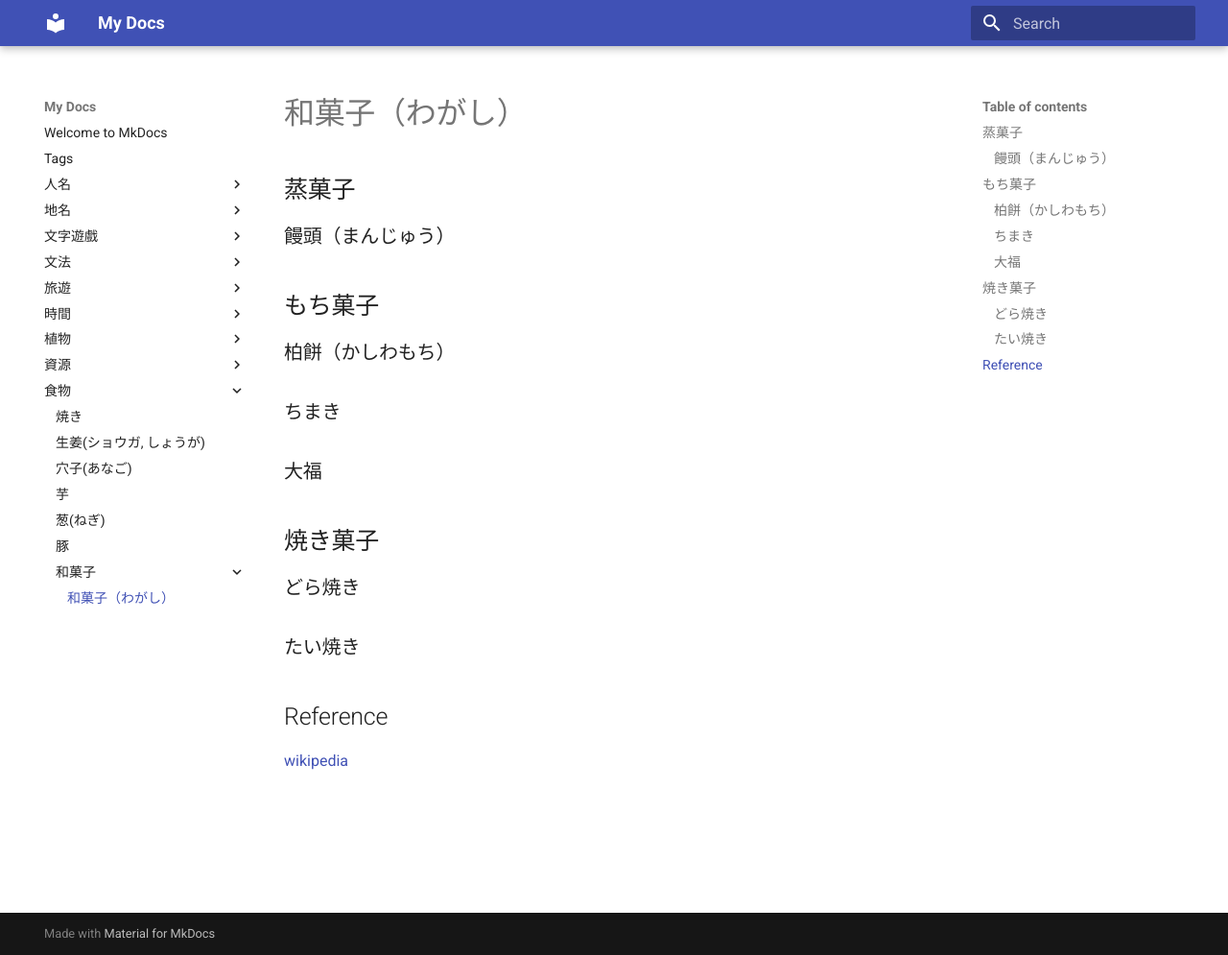
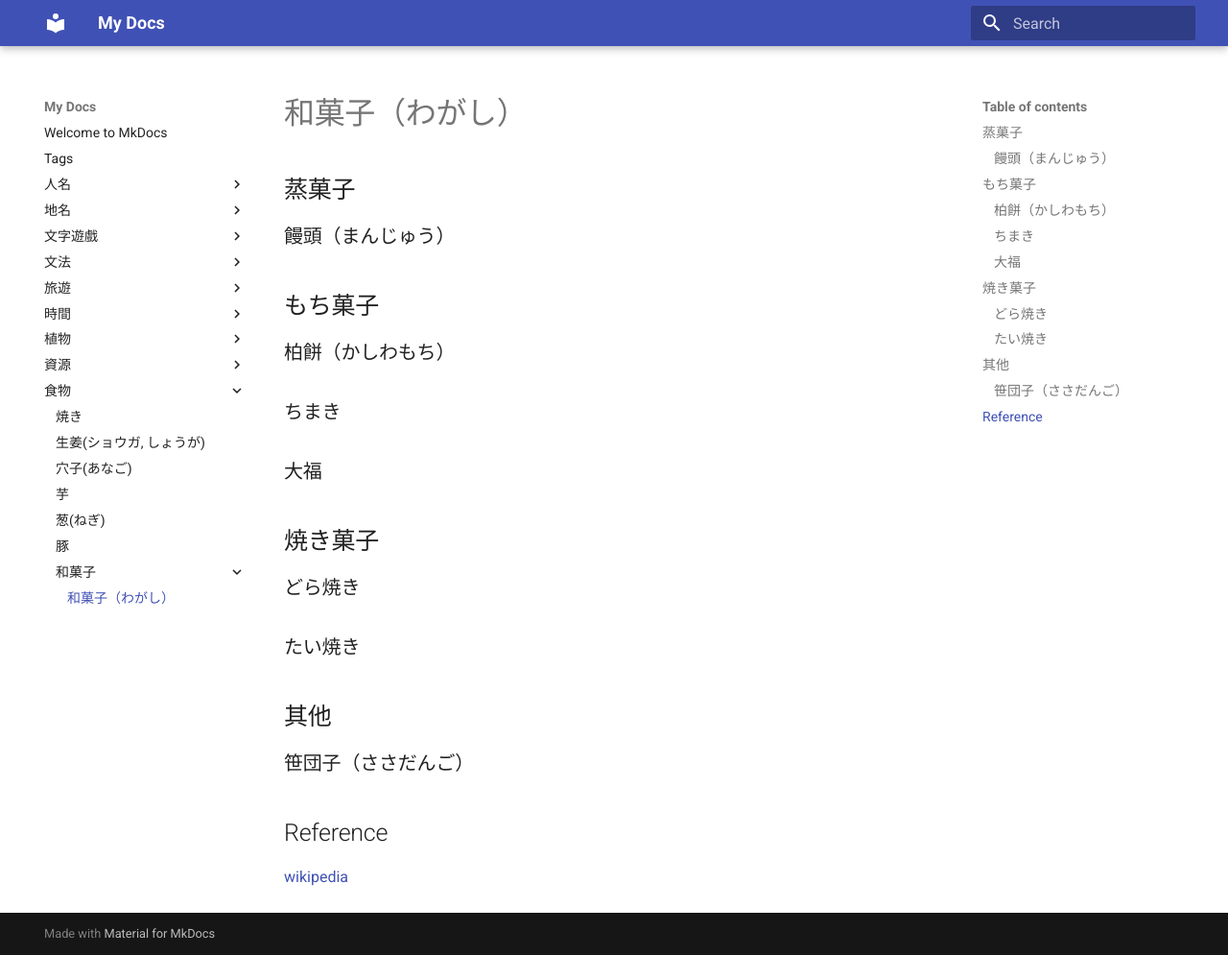
Before and after one commit to luomein/my_jp_dict, an MkDocs documentation site: the page built from docs/食物/和菓子/和菓子.md, in a window 1280 px wide and 995 px high. Shown: the whole window at 96% size. Built offline with MkDocs 1.6.1 and Material for MkDocs 9.7.7, drawn with Linux system fonts in a browser that asks for light colours.

Commit message:
Update 和菓子.md

```diff
--- a/docs/食物/和菓子/和菓子.md
+++ b/docs/食物/和菓子/和菓子.md
@@ -18,6 +18,9 @@
 
 ### たい焼き
 
+## 其他
+
+### 笹団子（ささだんご）
 
 ## Reference
 
```
